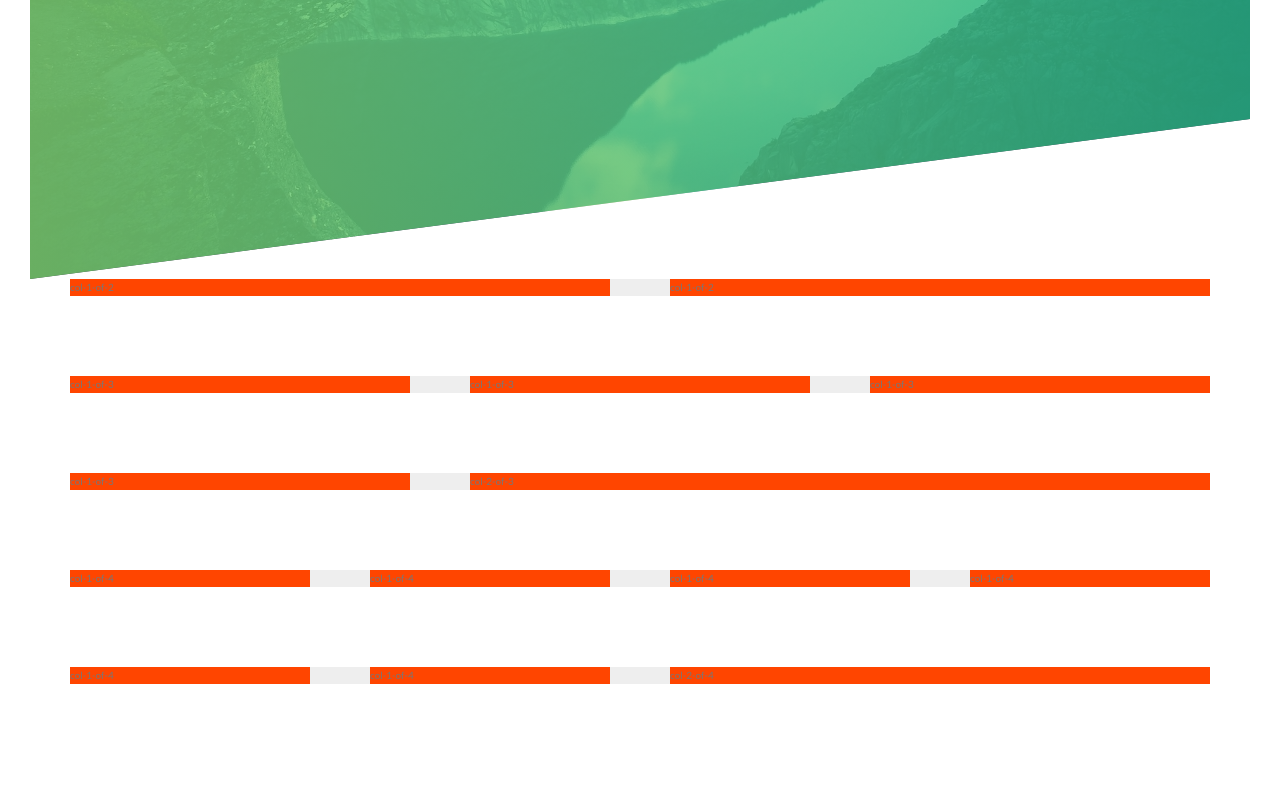
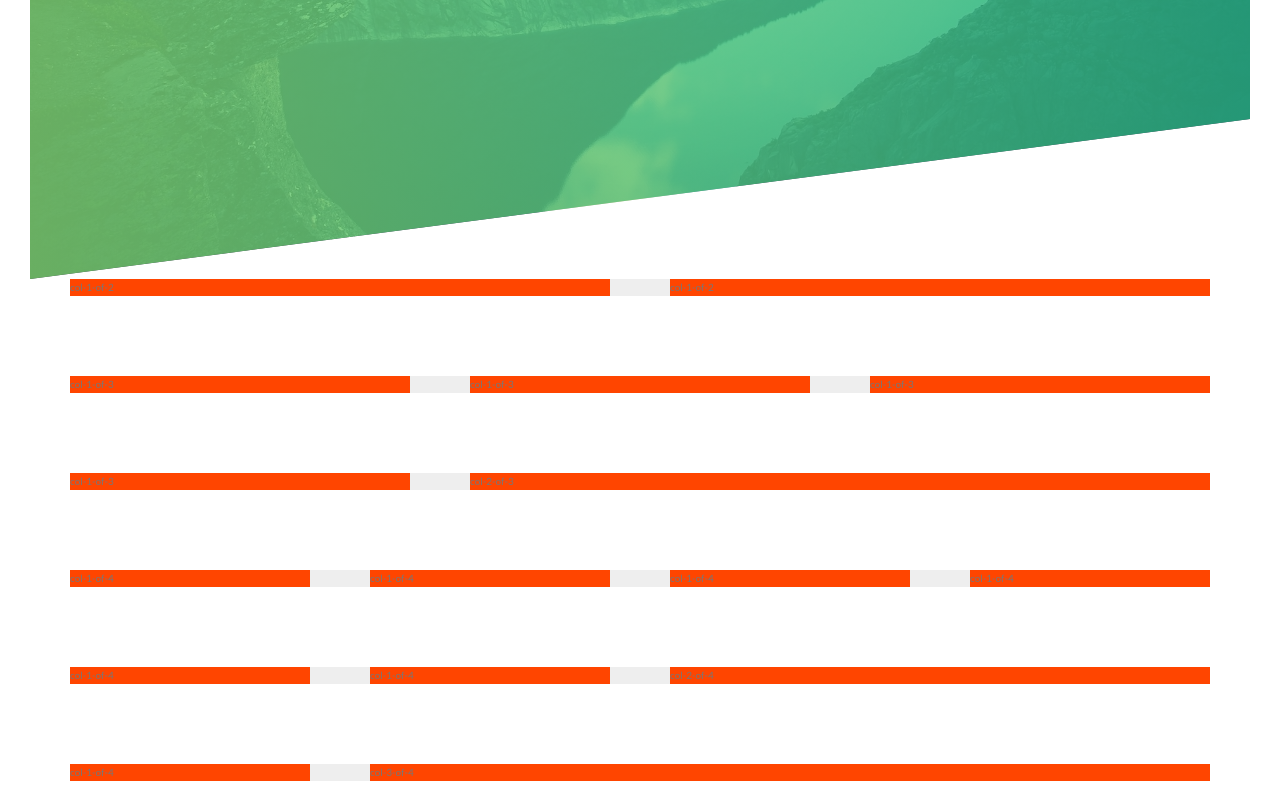
Before and after one commit to david2999999/CSS-SASS, a website: page Advanced-CSS-SASS-Udemy/Natours/index.html in a window 1280 px wide. Shown: the part 511-1322 px from the top of the page. Before the commit the page ends 1225 px from the top, so only its background shows below. Drawn offline with Linux system fonts and the light colour scheme; files whose address does not match are found by name.

Commit message:
grid system complete

```diff
--- a/Advanced-CSS-SASS-Udemy/Natours/index.html
+++ b/Advanced-CSS-SASS-Udemy/Natours/index.html
@@ -83,6 +83,14 @@
                     col-2-of-4
                 </div>
             </div>
+            <div class="row">
+                <div class="col-1-of-4">
+                    col-1-of-4
+                </div>
+                <div class="col-3-of-4">
+                    col-3-of-4
+                </div>
+            </div>
         </section>
     </body>
 </html>
--- a/Advanced-CSS-SASS-Udemy/Natours/sass/layout/_grid.scss
+++ b/Advanced-CSS-SASS-Udemy/Natours/sass/layout/_grid.scss
@@ -37,4 +37,8 @@
   .col-2-of-4 {
     width: calc(2 * ((100% - 3 * #{$gutter-horizontal}) / 4) + #{$gutter-horizontal});
   }
+
+  .col-3-of-4 {
+    width: calc(3 * ((100% - 3 * #{$gutter-horizontal}) / 4) + 2 * #{$gutter-horizontal});
+  }
 }
```
Also changed, not shown: Advanced-CSS-SASS-Udemy/Natours/css/style.css.
